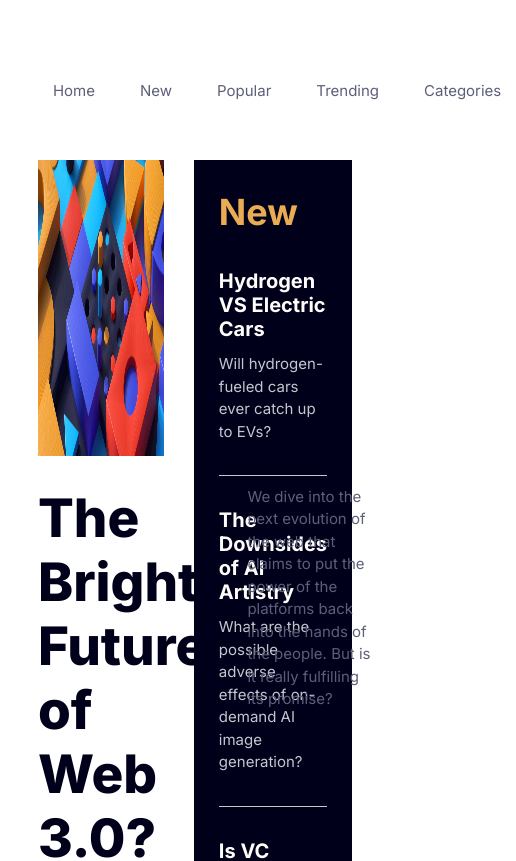
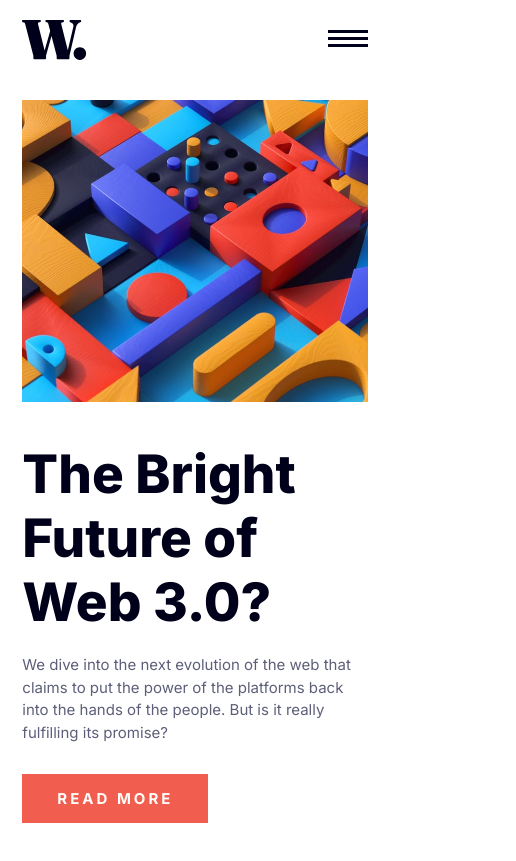
Before and after one commit to ThiagoSantosBatista/Frontend-Mentor, a React (Create React App) app in the folder 11-newshomepage/: page / in a window 390 px wide. Shown: the top 861 px of the page, 516 px wide, since content can reach past the window. Built offline with nearby package versions, Linux system fonts and the light colour scheme.

Commit message:
style: desafio-11: deixando responsivo

```diff
--- a/11-newshomepage/src/components/Header/index.js
+++ b/11-newshomepage/src/components/Header/index.js
@@ -1,19 +1,63 @@
 import React from "react";
-import { ReactComponent as Logo } from "../../assets/logo.svg"
-import { HeaderContainer, NavList } from "./style";
+import { ReactComponent as Logo } from "../../assets/logo.svg";
+import { HeaderContainer, NavList, NavListMobile } from "./style";
+import { ReactComponent as MenuAbrir } from "../../assets/icon-menu.svg";
+import { ReactComponent as MenuFechar } from "../../assets/icon-menu-close.svg";
 
 const Header = () => {
+    const [menu, setMenu] = React.useState(false);
+
     return (
-        <HeaderContainer>
+        <HeaderContainer id="home" menu={menu}>
             <Logo />
             <nav>
                 <NavList>
-                  <li><a href="#">Home</a></li>
-                  <li><a href="#">New</a></li>
-                  <li><a href="#">Popular</a></li>
-                  <li><a href="#">Trending</a></li>
-                  <li><a href="#">Categories</a></li>
+                    <li>
+                        <a href="#home">Home</a>
+                    </li>
+                    <li>
+                        <a href="#home">New</a>
+                    </li>
+                    <li>
+                        <a href="#home">Popular</a>
+                    </li>
+                    <li>
+                        <a href="#home">Trending</a>
+                    </li>
+                    <li>
+                        <a href="#home">Categories</a>
+                    </li>
                 </NavList>
+                {menu && <span className="headerBg"></span>}
+                {!menu && (
+                    <button className="btnAbrir" aria-label="Abrir Menu" onClick={() => setMenu(true)} >
+                        <MenuAbrir />
+                    </button>
+                )}
+                {menu && (
+                    <button className="btnFechar" aria-label="Fechar Menu" onClick={() => setMenu(false)}>
+                        <MenuFechar />
+                    </button>
+                )}
+                {menu && (
+                    <NavListMobile>
+                        <li>
+                            <a href="#home">Home</a>
+                        </li>
+                        <li>
+                            <a href="#home">New</a>
+                        </li>
+                        <li>
+                            <a href="#home">Popular</a>
+                        </li>
+                        <li>
+                            <a href="#home">Trending</a>
+                        </li>
+                        <li>
+                            <a href="#home">Categories</a>
+                        </li>
+                    </NavListMobile>
+                )}
             </nav>
         </HeaderContainer>
     );
--- a/11-newshomepage/src/components/Header/style.js
+++ b/11-newshomepage/src/components/Header/style.js
@@ -1,24 +1,94 @@
-import styled from "styled-components"
+import styled from "styled-components";
 
 export const HeaderContainer = styled.header`
     display: flex;
     justify-content: space-between;
     align-items: center;
-   margin: 7rem 14rem 5rem;
+    padding: 7rem 14rem 5rem;
 
-   @media screen and (max-width: 1440px){
-   margin: 7rem 9.73% 5rem;
+    button {
+        position: absolute;
+        top: 2rem;
+        right: 5.73%;
+        transform: translateY(50%);
+        display: none;
+        cursor: pointer;
+        z-index: 10;
+        border: none;
+        background: none;
+    }
+    .btnFechar {
+        position: fixed;
+    }
+    .headerBg {
+        display: block;
+    }
 
+    @media screen and (max-width: 1440px) {
+        padding: 7rem 9.73% 5rem;
     }
-`
+    @media screen and (max-width: 1340px) {
+        padding: 7rem 5.73% 5rem;
+    }
+    @media screen and (max-width: 768px) {
+        position: relative;
+        padding: 2rem 5.73% 4rem;
+
+        button {
+            display: block;
+        }
+        .headerBg {
+            position: fixed;
+            top: 0;
+            left: 0;
+            background: black;
+            height: 100vh;
+            width: 100%;
+            z-index: 3;
+            opacity: 0.6;
+        }
+    }
+`;
 
 export const NavList = styled.ul`
     display: flex;
     align-items: center;
     gap: 1.5rem;
-   font-size: ${props => props.theme.font.nav};
+    font-size: ${(props) => props.theme.font.nav};
 
-   a{
-      padding: 1.5rem;
+    a {
+        padding: 1rem 1.5rem;
     }
-`
+    @media screen and (max-width: 768px) {
+        display: none;
+    }
+`;
+
+export const NavListMobile = styled.ul`
+    display: none;
+    align-items: center;
+    gap: 1.5rem;
+    font-size: ${(props) => props.theme.font.nav};
+
+    a,
+    li {
+        padding: 1rem 1.5rem;
+    }
+    @media screen and (max-width: 768px) {
+        display: flex;
+        align-items: flex-start;
+        flex-direction: column;
+        position: fixed;
+        top: 0;
+        left: 30%;
+        height: 100vh;
+        padding-top: 10rem;
+        z-index: 5;
+        width: 100%;
+        overflow-y: auto;
+        background: ${(props) => props.theme.color.primary};
+        li {
+            margin-left: 1.5rem;
+        }
+    }
+`;
--- a/11-newshomepage/src/components/Main/index.js
+++ b/11-newshomepage/src/components/Main/index.js
@@ -1,5 +1,6 @@
 import React from "react";
 import ImagemPrincipal from "../../assets/image-web-3-desktop.jpg";
+import ImagemPrincipalMobile from "../../assets/image-web-3-mobile.jpg";
 import Imagem1 from "../../assets/image-retro-pcs.jpg";
 import Imagem2 from "../../assets/image-top-laptops.jpg";
 import Imagem3 from "../../assets/image-gaming-growth.jpg";
@@ -14,7 +15,10 @@
 const Main = () => {
     return (
         <MainContainer>
-            <MainPrincipalImg src={ImagemPrincipal} />
+            <MainPrincipalImg>
+               <source media="(max-width: 600px)" srcSet={ImagemPrincipalMobile}></source>
+                <img src={ImagemPrincipal} alt="" />
+            </MainPrincipalImg>
             <SectionNew>
                 <header>
                     <h2>New</h2>
@@ -61,7 +65,7 @@
             <SectionNews>
                 <ul>
                     <li>
-                        <img src={Imagem1} />
+                        <img src={Imagem1} alt="" />
                         <div>
                             <p className="num">01</p>
                             <h4>Reviving Retro PCs</h4>
@@ -72,7 +76,7 @@
                         </div>
                     </li>
                     <li>
-                        <img src={Imagem2} />
+                        <img src={Imagem2} alt="" />
                         <div>
                             <p className="num">02</p>
                             <h4>Top 10 Laptops of 2022</h4>
@@ -80,7 +84,7 @@
                         </div>
                     </li>
                     <li>
-                        <img src={Imagem3} />
+                        <img src={Imagem3} alt="" />
                         <div>
                             <p className="num">03</p>
                             <h4>The Growth of Gaming</h4>
--- a/11-newshomepage/src/components/Main/style.js
+++ b/11-newshomepage/src/components/Main/style.js
@@ -9,16 +9,41 @@
         "text  text  news"
         "news2 news2 news2";
     gap: 3rem;
-    margin: 0 14rem;
+    margin: 0 14rem 7rem;
 
     @media screen and (max-width: 1440px) {
-        margin: 0 9.73%;
+        margin: 0 9.73% 7rem;
+    }
+    @media screen and (max-width: 1340px) {
+        margin: 0 5.73% 7rem;
+    }
+    @media screen and (max-width: 1220px) {
+        grid-template-columns: repeat(2, 1fr);
+        justify-content: center;
+        grid-template-areas:
+            "img   img "
+            "text  text"
+            "news  news2";
+        gap: 7rem 3rem;
+    }
+    @media screen and (max-width: 680px) {
+        margin: 0 5.73% 2rem;
+        grid-template-columns: 1fr;
+        grid-template-rows: repeat(4, auto);
+        grid-template-areas:
+            "img "
+            "text"
+            "news"
+            "news2";
+        gap: 4rem;
     }
 `;
 
-export const MainPrincipalImg = styled.img`
+export const MainPrincipalImg = styled.picture`
     grid-area: img;
-    height: 100%;
+    img {
+        height: 100%;
+    }
 `;
 
 export const SectionNew = styled.section`
@@ -51,6 +76,9 @@
         margin-bottom: 3.2rem;
         background: ${(props) => props.theme.color.cinza1};
     }
+    @media screen and (max-width: 680px) {
+      margin-top: 2rem;
+    }
 `;
 
 export const SectionText = styled.section`
@@ -66,6 +94,7 @@
         display: flex;
         flex-direction: column;
         justify-content: space-between;
+        gap: 3rem;
     }
     h1 {
         font-size: ${(props) => props.theme.font.h1};
@@ -88,16 +117,23 @@
         color: ${(props) => props.theme.color.primary};
         background: ${(props) => props.theme.color.vermelho};
     }
+    @media screen and (max-width: 680px) {
+        .SectionNewsBox {
+            grid-template-columns: 1fr;
+            gap: 2rem;
+        }
+    }
 `;
 
 export const SectionNews = styled.section`
     grid-area: news2;
-    margin: 4rem 0 7rem;
+    margin-top: 4rem;
 
     ul {
         display: grid;
         grid-template-columns: repeat(3, 1fr);
         gap: 3rem;
+        height: 100%;
         li {
             display: flex;
             gap: 2rem;
@@ -118,9 +154,21 @@
             margin-bottom: 1rem;
             color: ${(props) => props.theme.color.secondary};
         }
-        p{
-         font-size: ${(props) => props.theme.font.p};
-         line-height: 1.5;
+        p {
+            font-size: ${(props) => props.theme.font.p};
+            line-height: 1.5;
         }
     }
+
+    @media screen and (max-width: 1220px) {
+        margin: 0;
+
+        ul {
+            grid-template-columns: 1fr;
+            align-content: space-between;
+        }
+    }
+    @media screen and (max-width: 680px) {
+      margin-top: 2rem;
+    }
 `;
```
Lines whose indentation alone changed are shown as unchanged.
